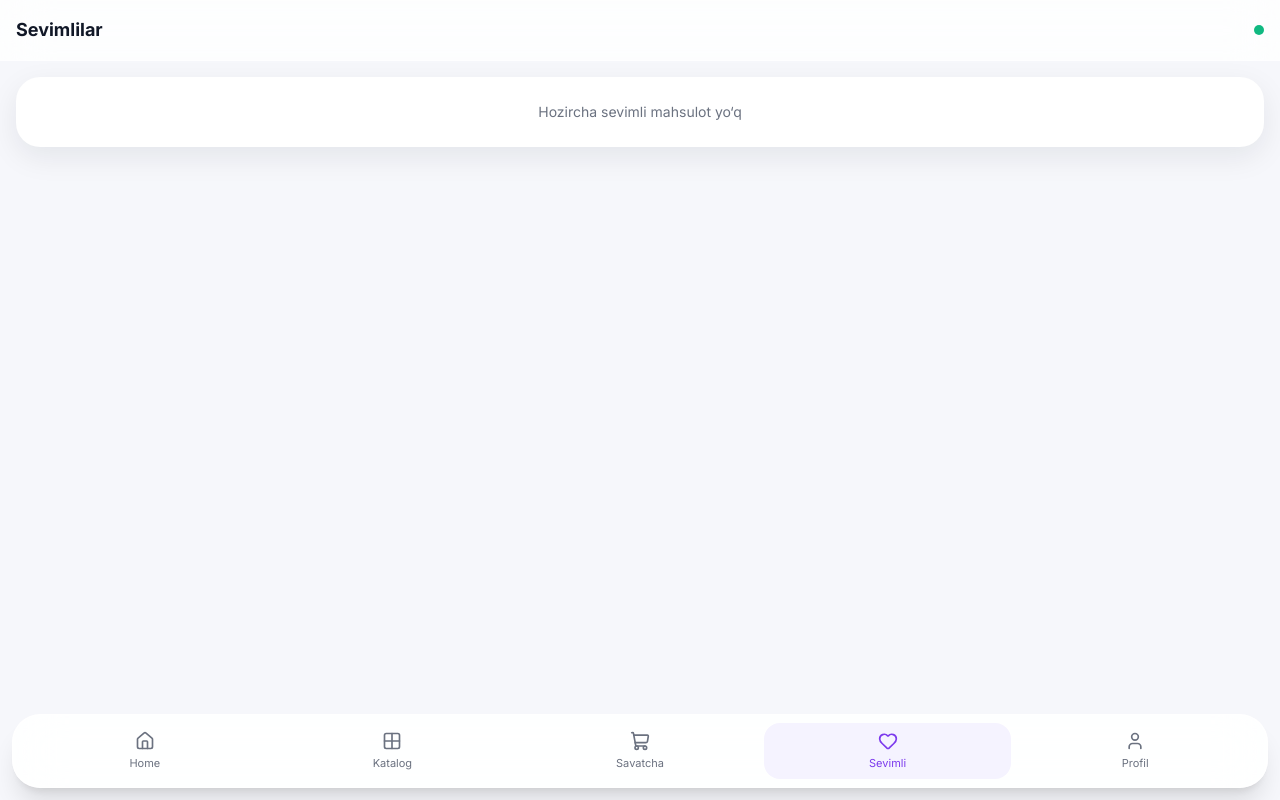
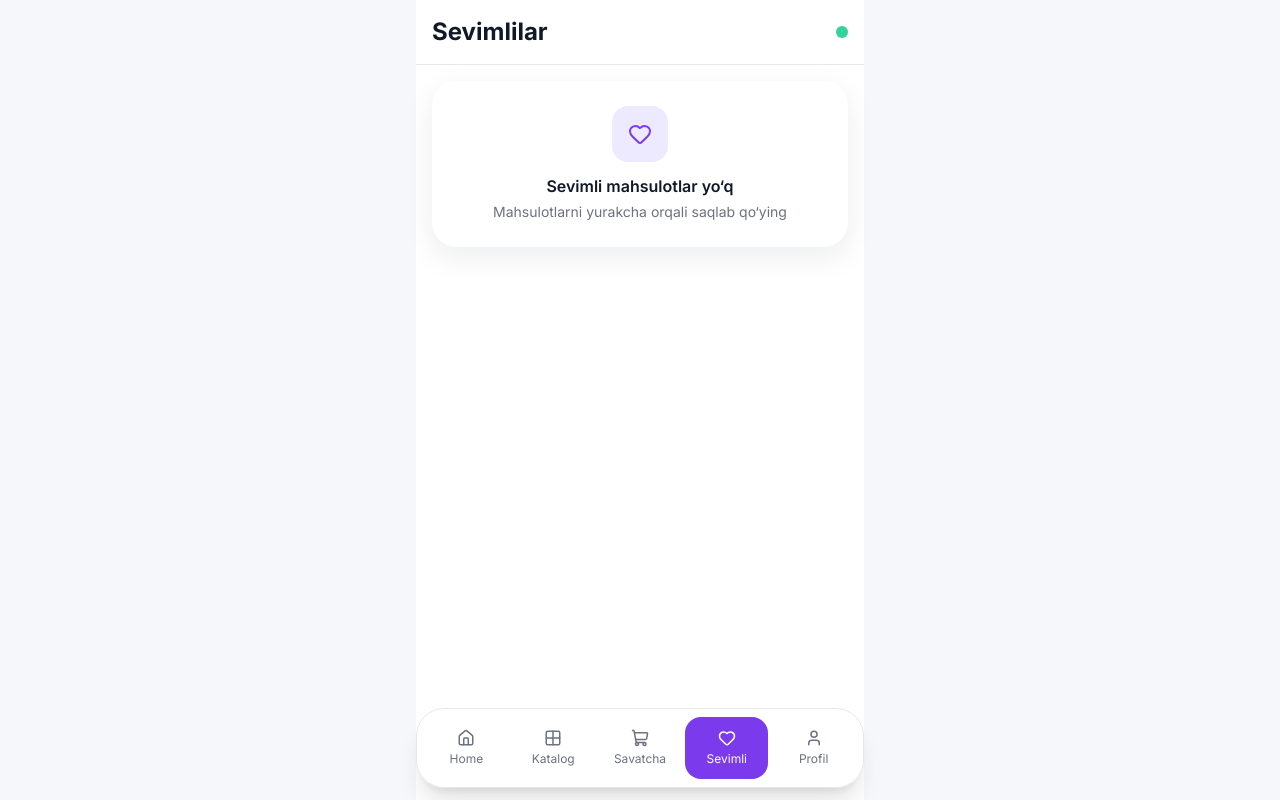
Before and after one commit to Sardorbek-Web/bozorcha-shop, a React (Vite) app: page /favorites in a window 1280 px wide. Built offline with nearby package versions, Linux system fonts and the light colour scheme.

Commit message:
final stability fix all core files

```diff
--- a/src/App.jsx
+++ b/src/App.jsx
@@ -1,13 +1,15 @@
 import { useEffect } from "react";
 import { AppRouter } from "./app/router";
 import { initTelegramApp } from "./lib/telegram";
+import { supabase } from "./lib/supabase";
 import { useUserStore } from "./store/useUserStore";
 import { useCartStore } from "./store/useCartStore";
 import { useFavoritesStore } from "./store/useFavoritesStore";
-import { supabase } from "./lib/supabase";
 
 export default function App() {
-  const { setTelegramUser, setProfile } = useUserStore();
+  const setTelegramUser = useUserStore((state) => state.setTelegramUser);
+  const setProfile = useUserStore((state) => state.setProfile);
+
   const initCart = useCartStore((state) => state.initCart);
   const initFavorites = useFavoritesStore((state) => state.initFavorites);
 
--- a/src/components/layout/MobileLayout.jsx
+++ b/src/components/layout/MobileLayout.jsx
@@ -1,63 +1,49 @@
+import { Home, Grid2x2, ShoppingCart, Heart, User } from "lucide-react";
 import { Link, useLocation } from "react-router-dom";
-import { House, Grid2x2, ShoppingCart, Heart, User } from "lucide-react";
-import { useCartStore } from "../../store/useCartStore";
-
-export default function MobileLayout({ title, children }) {
-  const location = useLocation();
-  const { getCount } = useCartStore();
-
-  const cartCount = getCount();
 
 const navItems = [
-    { to: "/", label: "Home", icon: House },
+  { to: "/", label: "Home", icon: Home },
   { to: "/catalog", label: "Katalog", icon: Grid2x2 },
   { to: "/cart", label: "Savatcha", icon: ShoppingCart },
   { to: "/favorites", label: "Sevimli", icon: Heart },
   { to: "/profile", label: "Profil", icon: User },
 ];
 
+export default function MobileLayout({ title, children }) {
+  const location = useLocation();
+
   return (
-    <div className="min-h-screen bg-[#f6f7fb] text-gray-900 dark:bg-neutral-950 dark:text-white">
-      <header className="sticky top-0 z-30 border-b border-white/40 bg-white/80 px-4 py-4 backdrop-blur-xl dark:border-neutral-800 dark:bg-neutral-950/80">
+    <div className="mx-auto min-h-screen w-full max-w-md bg-white text-gray-900 dark:bg-[#0b0b0f] dark:text-white">
+      <header className="sticky top-0 z-20 border-b border-gray-200 bg-white/90 px-4 py-4 backdrop-blur dark:border-neutral-800 dark:bg-[#0b0b0f]/90">
         <div className="flex items-center justify-between">
-          <h1 className="text-lg font-bold">{title}</h1>
-          <div className="h-2.5 w-2.5 rounded-full bg-emerald-500" />
+          <h1 className="text-2xl font-bold">{title}</h1>
+          <div className="h-3 w-3 rounded-full bg-emerald-400" />
         </div>
       </header>
 
-      <main className="p-4 pb-28">{children}</main>
+      <main className="px-4 py-4">{children}</main>
 
-      <nav className="fixed bottom-3 left-0 right-0 z-40">
-        <div className="px-3">
-          <div className="grid grid-cols-5 rounded-[28px] border border-white/70 bg-white/90 p-2 shadow-xl backdrop-blur-xl dark:border-neutral-800 dark:bg-neutral-900/90">
+      <nav className="fixed bottom-3 left-1/2 z-30 w-[calc(100%-24px)] max-w-md -translate-x-1/2 rounded-[28px] border border-gray-200 bg-white/95 p-2 shadow-xl backdrop-blur dark:border-neutral-800 dark:bg-[#111115]/95">
+        <div className="grid grid-cols-5 gap-1">
           {navItems.map((item) => {
             const Icon = item.icon;
             const active = location.pathname === item.to;
-              const isCart = item.to === "/cart";
 
             return (
               <Link
                 key={item.to}
                 to={item.to}
-                  className={`relative flex flex-col items-center gap-1 rounded-2xl px-2 py-2 text-[11px] transition ${
+                className={`flex flex-col items-center justify-center rounded-2xl px-2 py-3 text-xs transition ${
                   active
-                      ? "bg-violet-50 text-violet-600 dark:bg-violet-500/10 dark:text-violet-400"
+                    ? "bg-violet-600 text-white"
                     : "text-gray-500 dark:text-gray-400"
                 }`}
               >
-                  <div className="relative">
-                    <Icon size={20} />
-                    {isCart && cartCount > 0 && (
-                      <span className="absolute -right-2 -top-2 flex h-4 min-w-[16px] items-center justify-center rounded-full bg-red-500 px-1 text-[10px] text-white">
-                        {cartCount}
-                      </span>
-                    )}
-                  </div>
-                  <span>{item.label}</span>
+                <Icon size={18} />
+                <span className="mt-1">{item.label}</span>
               </Link>
             );
           })}
-          </div>
         </div>
       </nav>
     </div>
--- a/src/components/ui/ProductCard.jsx
+++ b/src/components/ui/ProductCard.jsx
@@ -5,7 +5,7 @@ import { useFavoritesStore } from "../../store/useFavoritesStore";
 
 export default function ProductCard({ product }) {
   const addToCart = useCartStore((state) => state.addToCart);
-  const favorites = useFavoritesStore((state) => state.favorites);
+  const favorites = useFavoritesStore((state) => state.favorites || []);
   const toggleFavorite = useFavoritesStore((state) => state.toggleFavorite);
 
   const safeProduct = {
@@ -16,11 +16,9 @@ export default function ProductCard({ product }) {
     image: product?.image || "",
   };
 
-  const safeFavorites = Array.isArray(favorites) ? favorites : [];
-
-  const isFavorite = safeFavorites.some(
-    (item) => item?.id === safeProduct.id
-  );
+  const isFavorite = Array.isArray(favorites)
+    ? favorites.some((item) => item?.id === safeProduct.id)
+    : false;
 
   const discountPercent =
     safeProduct.oldPrice && safeProduct.oldPrice > safeProduct.price
@@ -69,12 +67,17 @@ export default function ProductCard({ product }) {
               src={safeProduct.image}
               alt={safeProduct.name}
               className="h-full w-full object-cover"
+              onError={(e) => {
+                e.currentTarget.style.display = "none";
+              }}
             />
-          ) : (
+          ) : null}
+
+          {!safeProduct.image ? (
             <div className="flex h-full w-full items-center justify-center text-gray-400">
-              <Package2 size={42} />
+              <Package2 size={44} />
             </div>
-          )}
+          ) : null}
 
           {discountPercent ? (
             <div className="absolute left-2 top-2 rounded-full bg-red-500 px-2 py-1 text-[10px] font-bold text-white">
--- a/src/pages/CheckoutPage.jsx
+++ b/src/pages/CheckoutPage.jsx
@@ -38,7 +38,7 @@ export default function CheckoutPage() {
       setPhone(profile.phone || "+998");
       setFullName(
         profile.full_name ||
-          `${profile.first_name || ""} ${profile.last_name || ""}`.trim()
+        `${profile.first_name || ""} ${profile.last_name || ""}`.trim()
       );
     }
   }, [profile]);
@@ -250,7 +250,14 @@ export default function CheckoutPage() {
         }),
       });
 
-      const result = await response.json();
+      const raw = await response.text();
+      let result = {};
+
+      try {
+        result = JSON.parse(raw);
+      } catch {
+        throw new Error(raw || "Serverdan noto'g'ri javob keldi");
+      }
 
       if (!result.success) {
         throw new Error(
--- a/src/pages/FavoritesPage.jsx
+++ b/src/pages/FavoritesPage.jsx
@@ -1,92 +1,59 @@
-import { useEffect, useState } from "react";
+import { Trash2, Heart } from "lucide-react";
+import { Link } from "react-router-dom";
 import MobileLayout from "../components/layout/MobileLayout";
-import { supabase } from "../lib/supabase";
-import { useUserStore } from "../store/useUserStore";
-import ProductCard from "../components/ui/ProductCard";
 import { useFavoritesStore } from "../store/useFavoritesStore";
 
 export default function FavoritesPage() {
-  const { profile } = useUserStore();
-  const { setFavoriteIds } = useFavoritesStore();
-  const [products, setProducts] = useState([]);
-  const [loading, setLoading] = useState(true);
-
-  useEffect(() => {
-    if (profile?.id) {
-      fetchFavoritesProducts();
-    } else {
-      setLoading(false);
-    }
-  }, [profile]);
-
-  async function fetchFavoritesProducts() {
-    setLoading(true);
-
-    const { data: favoriteRows, error: favoriteError } = await supabase
-      .from("favorites")
-      .select("product_id")
-      .eq("profile_id", profile.id);
-
-    if (favoriteError || !favoriteRows) {
-      setProducts([]);
-      setLoading(false);
-      return;
-    }
-
-    const ids = favoriteRows.map((item) => item.product_id);
-    setFavoriteIds(ids);
-
-    if (ids.length === 0) {
-      setProducts([]);
-      setLoading(false);
-      return;
-    }
-
-    const { data: productRows } = await supabase
-      .from("products")
-      .select(`
-        *,
-        product_images (
-          image_url
-        )
-      `)
-      .in("id", ids)
-      .order("created_at", { ascending: false });
-
-    const normalized =
-      productRows?.map((item) => ({
-        id: item.id,
-        name: item.name_uz,
-        price: Number(item.price),
-        oldPrice: item.old_price ? Number(item.old_price) : null,
-        image:
-          item.product_images?.[0]?.image_url || "https://placehold.co/400x400",
-      })) || [];
-
-    setProducts(normalized);
-    setLoading(false);
-  }
+  const favorites = useFavoritesStore((state) => state.favorites || []);
+  const removeFavorite = useFavoritesStore((state) => state.removeFavorite);
 
   return (
     <MobileLayout title="Sevimlilar">
       <div className="space-y-4 pb-24">
-        {loading && <div className="card card-dark p-6">Yuklanmoqda...</div>}
+        {!Array.isArray(favorites) || favorites.length === 0 ? (
+          <div className="card card-dark p-6 text-center">
+            <div className="mx-auto mb-3 flex h-14 w-14 items-center justify-center rounded-2xl bg-violet-100 text-violet-600 dark:bg-violet-500/10">
+              <Heart size={24} />
+            </div>
+            <p className="text-base font-semibold">Sevimli mahsulotlar yo‘q</p>
+            <p className="mt-1 text-sm text-gray-500 dark:text-gray-400">
+              Mahsulotlarni yurakcha orqali saqlab qo‘ying
+            </p>
+          </div>
+        ) : (
+          favorites.map((item) => (
+            <div key={item.id} className="card card-dark flex gap-3 p-3">
+              <div className="h-24 w-24 overflow-hidden rounded-2xl bg-gray-100 dark:bg-neutral-800">
+                {item.image ? (
+                  <img
+                    src={item.image}
+                    alt={item.name}
+                    className="h-full w-full object-cover"
+                  />
+                ) : null}
+              </div>
 
-        {!loading && products.length === 0 && (
-          <div className="card card-dark p-6 text-center text-sm text-gray-500 dark:text-gray-400">
-            Hozircha sevimli mahsulot yo‘q
-          </div>
+              <div className="flex flex-1 flex-col justify-between">
+                <div>
+                  <Link to={`/product/${item.id}`} className="font-semibold">
+                    {item.name || "Mahsulot"}
+                  </Link>
+                  <p className="mt-1 text-violet-600 font-bold">
+                    {Number(item.price || 0).toLocaleString()} so'm
+                  </p>
+                </div>
+
+                <button
+                  onClick={() => removeFavorite(item.id)}
+                  className="flex items-center gap-2 text-sm text-red-500"
+                >
+                  <Trash2 size={16} />
+                  Olib tashlash
+                </button>
+              </div>
+            </div>
+          ))
         )}
-
-        <div className="grid grid-cols-2 gap-3">
-          {products.map((product) => (
-            <ProductCard
-              key={product.id}
-              product={product}
-              onRefresh={fetchFavoritesProducts}
-            />
-          ))}
-        </div>
       </div>
     </MobileLayout>
   );
--- a/src/store/useUserStore.js
+++ b/src/store/useUserStore.js
@@ -3,7 +3,13 @@ import { create } from "zustand";
 export const useUserStore = create((set) => ({
   telegramUser: null,
   profile: null,
+
   setTelegramUser: (telegramUser) => set({ telegramUser }),
   setProfile: (profile) => set({ profile }),
-  clearUser: () => set({ telegramUser: null, profile: null }),
+
+  logout: () =>
+    set({
+      telegramUser: null,
+      profile: null,
+    }),
 }));
```
Also changed, not shown: src/pages/AdminOrdersPage.jsx (+10 -3 lines), src/pages/CartPage.jsx (+80 -38 lines). Lines whose indentation alone changed are shown as unchanged.
